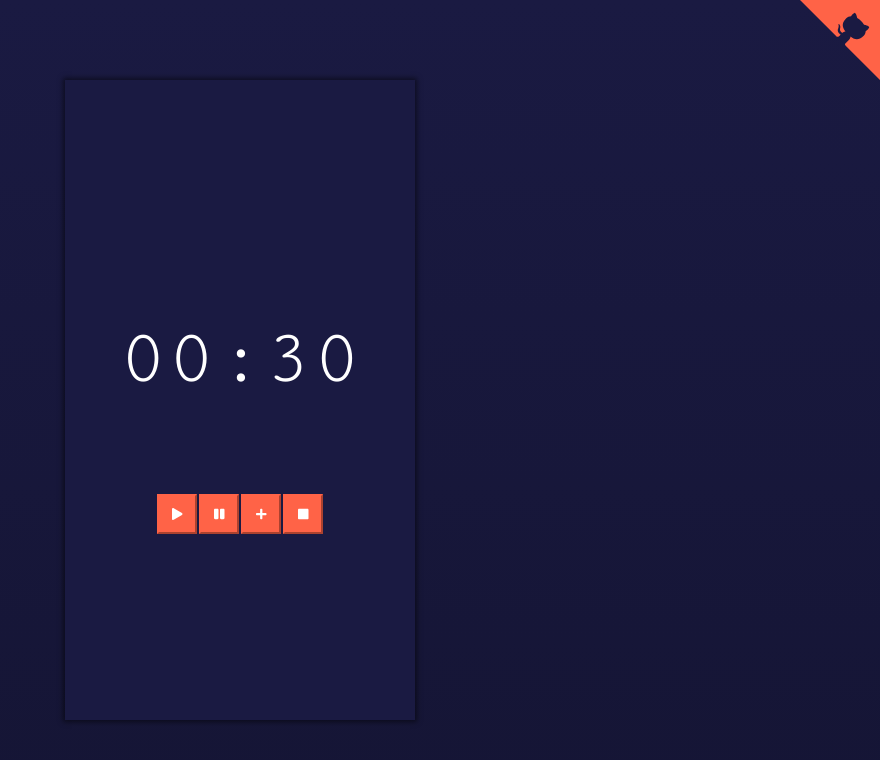
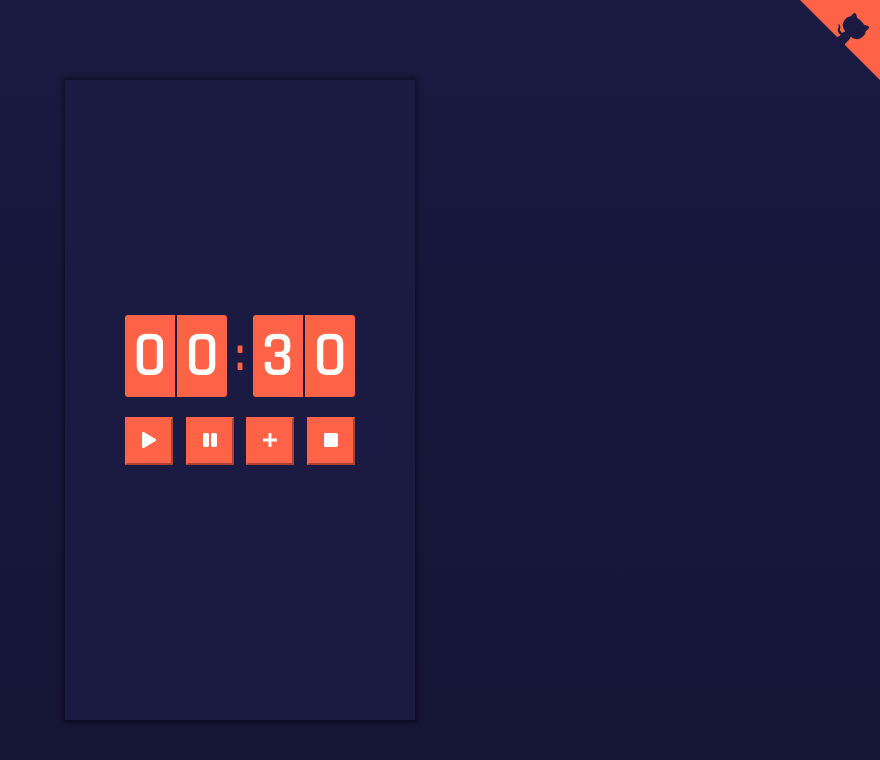
Before and after one commit to fmammoli/pomodoro-timer, a React (Create React App) app: page / in a window 1280 px wide. Shown: the top 760 px of the page, without its empty margins (400-1280 px from the left). Built offline with nearby package versions, Linux system fonts and the light colour scheme.

Commit message:
redesigning clock

```diff
--- a/public/index.html
+++ b/public/index.html
@@ -6,15 +6,16 @@
     <meta name="viewport" content="width=device-width, initial-scale=1" />
     <meta name="theme-color" content="#000000" />
 
-    <link rel="preconnect" href="https://fonts.gstatic.com">
-    <link href="https://fonts.googleapis.com/css2?family=Cutive+Mono&display=swap" rel="stylesheet">
+    <link rel="preconnect" href="https://fonts.gstatic.com" />
+    <link
+      href="https://fonts.googleapis.com/css2?family=Cutive+Mono&family=Rajdhani:wght@600&display=swap"
+      rel="stylesheet"
+    />
 
     <title>Pomodoro</title>
   </head>
   <body>
-
     <noscript>You need to enable JavaScript to run this app.</noscript>
     <div id="root"></div>
-
   </body>
 </html>
--- a/src/components/Button/index.js
+++ b/src/components/Button/index.js
@@ -1,15 +1,15 @@
-import styled from 'styled-components';
+import styled from "styled-components";
 
 const Button = styled.button`
-  width: 40px;
-  height: 40px;
+  width: 3rem;
+  height: 3rem;
   background-color: tomato;
   border-color: tomato;
   color: #fff;
-  font-size: 12px;
+  font-size: 1rem;
   text-align: center;
-  line-height: 30px;
-  margin: 1px;
+  line-height: 1.5rem;
+  cursor: pointer;
   //border-radius: 50%;
   &:focus {
     outline: 0;
--- /dev/null
+++ b/src/components/Clock/index.js
@@ -0,0 +1,57 @@
+import styled from "styled-components";
+
+const ClockWrapper = styled.div`
+  display: flex;
+  align-items: center;
+  font-weight: 600;
+  font-family: "Rajdhani";
+  /* color: #1a1a42; */
+
+  & > div {
+    flex: 1;
+    display: flex;
+    align-items: center;
+    justify-content: space-evenly;
+    background: tomato;
+    border-radius: 3px;
+    font-size: 4rem;
+    text-align: center;
+  }
+  & > div span {
+    display: block;
+    width: 3.2rem;
+    flex: 1;
+  }
+  & > div span:first-child {
+    border-right: 1px solid #1a1a42;
+  }
+  & > div span:last-child {
+    border-left: 1px solid #1a1a42;
+  }
+  & > span {
+    font-size: 3rem;
+    margin: 0 0.5rem;
+    color: tomato;
+  }
+`;
+
+export function Clock({ time }) {
+  const [minutes, seconds] = time;
+
+  const [minuteLeft, minuteRight] = String(minutes).padStart(2, "0").split("");
+  const [secondLeft, secondRight] = String(seconds).padStart(2, "0").split("");
+
+  return (
+    <ClockWrapper>
+      <div>
+        <span>{minuteLeft}</span>
+        <span>{minuteRight}</span>
+      </div>
+      <span>:</span>
+      <div>
+        <span>{secondLeft}</span>
+        <span>{secondRight}</span>
+      </div>
+    </ClockWrapper>
+  );
+}
--- a/src/components/Countdown/index.js
+++ b/src/components/Countdown/index.js
@@ -7,9 +7,8 @@ import {
   faPlus,
   faStop,
 } from "@fortawesome/free-solid-svg-icons";
-
-import useAnimationFrame from "../../hooks/useCount/useAnimationFrame";
 import useCount from "../../hooks/useCount";
+import { Clock } from "../Clock";
 
 const Countdown = () => {
   const workingIntervalDuration = 0.5 * 60 * 1000;
@@ -43,13 +42,8 @@ const Countdown = () => {
       minutes = minutes + 1;
       seconds = 0;
     }
-    return (
-      (minutes < 10 ? "0" : "") +
-      minutes +
-      ":" +
-      (seconds < 10 ? "0" : "") +
-      seconds
-    );
+
+    return [minutes, seconds];
   }
 
   function startTimer() {
@@ -82,12 +76,15 @@ const Countdown = () => {
         {/* {workingTime ? "work" : "rest"} */}
       </p>
 
-      <p style={{ margin: "70px 0", fontSize: "5em", textAlign: "center" }}>
-        {msToMinutesAndSeconds(currentTime)}
-      </p>
+      <Clock time={msToMinutesAndSeconds(currentTime)} />
 
       <div
-        style={{ margin: "20px 0", display: "flex", justifyContent: "center" }}
+        style={{
+          width: "100%",
+          margin: "20px 0",
+          display: "flex",
+          justifyContent: "space-between",
+        }}
       >
         <Button onClick={startTimer}>
           <FontAwesomeIcon icon={faPlay} />
--- a/src/components/TimerWrapper/index.js
+++ b/src/components/TimerWrapper/index.js
@@ -1,20 +1,23 @@
-import styled from 'styled-components';
+import styled from "styled-components";
 
 const TimerWrapper = styled.div`
   width: 350px;
   height: 80vh;
   background-color: #1a1a42;
-  box-shadow: 0px 0px 5px 2px rgba(0,0,0,0.5);
+  box-shadow: 0px 0px 5px 2px rgba(0, 0, 0, 0.5);
   /* padding: 20px; */
   margin: auto;
+  padding: 0 60px;
+
   display: flex;
   justify-content: center;
   align-items: center;
   flex-direction: column;
+
   @media only screen and (max-width: 768px) {
     width: 100vw;
     height: 100vh;
-    padding: 15px 0;
+    padding: 15px 80px;
   }
 `;
 
```
Also changed, not shown: 11 other files (tests, documents, lock files or other folders).
